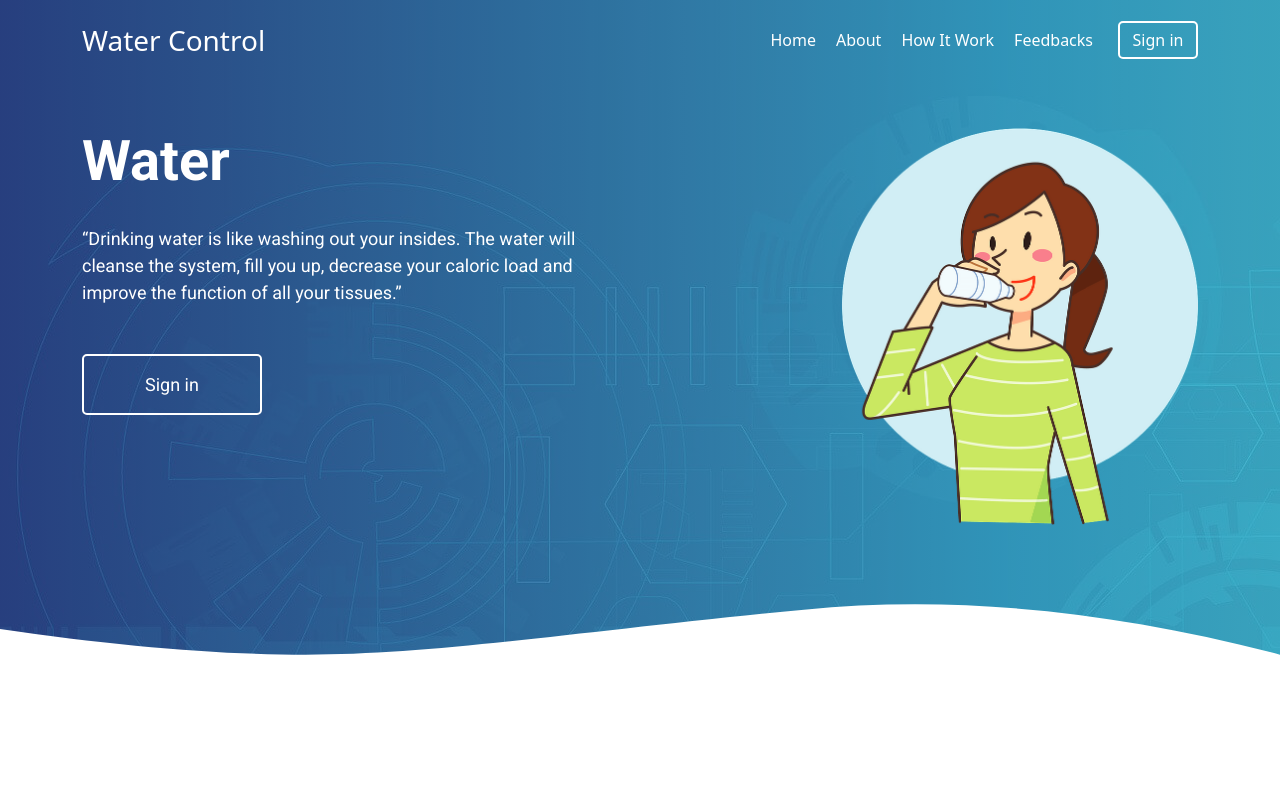
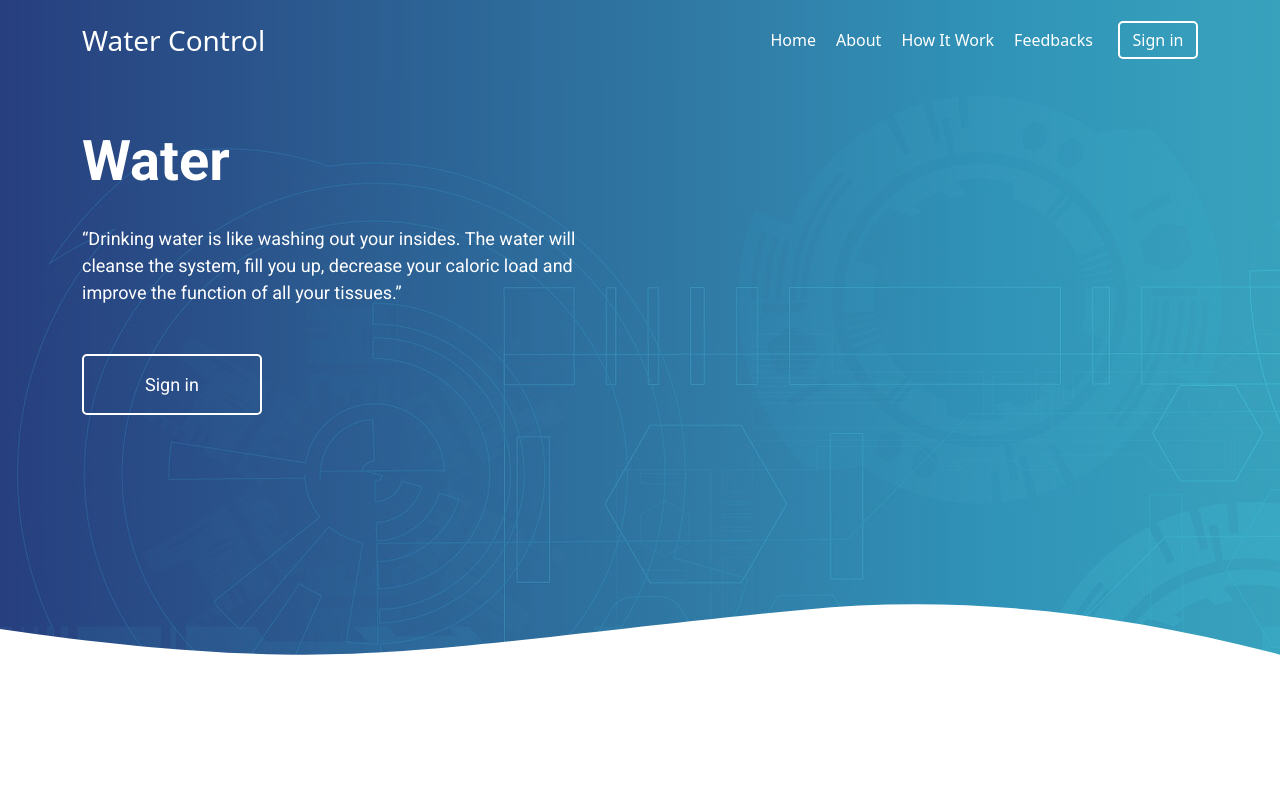
Before and after one commit to SviatLight/water-control, a React (Create React App) app: page / in a window 1280 px wide. Shown: the top 800 px of the page. Built offline with nearby package versions, Linux system fonts and the light colour scheme; no server answers.

Commit message:
changed landing photo

```diff
--- a/src/components/Header/Header.jsx
+++ b/src/components/Header/Header.jsx
@@ -42,7 +42,8 @@
         <div className="row align-items-center">
           <div className="col-12 hero-text-image">
             <div className="row">
-              <div className="col-lg-8 text-center text-lg-start">
+              <div className="col-lg-8 col-md-7 text-center text-lg-start">
+                <div className={style.headerDesc}>
                   <h1 data-aos="fade-right">Water</h1>
                   <p
                     className={style.description}
@@ -84,7 +85,8 @@
                     )}
                   </p>
                 </div>
-              <div className="col-lg-4 iphone-wrap">
+              </div>
+              <div className="col-lg-4 col-md-5 iphone-wrap">
                 <img
                   src={waterIcn}
                   className={style.waterIcn}
--- a/src/components/Header/Header.module.css
+++ b/src/components/Header/Header.module.css
@@ -1,5 +1,40 @@
 .waterIcn {
-  max-width: 100%;
+  max-width: 60%;
+  position: relative;
+  top: 0;
+  right: 0;
+  text-align: center;
+  animation: waterIcn 2s;
+}
+
+@keyframes waterIcn {
+  0% {
+    opacity: 0;
+    right: 150px;
+  }
+  25% {
+    opacity: 0;
+  }
+  100% {
+    opacity: 1;
+  }
+}
+
+.headerDesc {
+  position: relative;
+  top: 0;
+  right: 0;
+  animation: headerDesc 2s;
+}
+
+@keyframes headerDesc {
+  0% {
+    opacity: 0;
+    right: 150px;
+  }
+  100% {
+    opacity: 1;
+  }
 }
 
 .description {
@@ -87,3 +122,9 @@
     margin-top: 40px;
   }
 }
+
+@media screen and (max-width: 768px) {
+  .waterIcn {
+    display: none;
+  }
+}
--- a/src/components/HistoryWater/History.jsx
+++ b/src/components/HistoryWater/History.jsx
@@ -2,11 +2,12 @@
 import Title from "../Base/Title/Title";
 import Button from "../Base/Button/Button";
 
-const History = ({ historyData, hideHistory }) => {
+const History = ({ historyData, hideHistory, showHistory }) => {
   const data = Object.entries(historyData).reverse();
   return (
     <div className={style.container}>
       <Title titleText={"History"} />
+      {showHistory ? (
         <div className={style.history}>
           {data.map(([time, ml], index) => (
             <div key={index + 1}>
@@ -16,9 +17,11 @@
             </div>
           ))}
         </div>
+      ) : null}
+
       <div className="d-grid gap-2 col-6 mx-auto">
         <Button
-          buttonText={"Hide history"}
+          buttonText={showHistory ? "Hide history" : "Show history"}
           onClick={hideHistory}
           extraClass={`btn-lg btn-block ${style.clear_history}`}
         />
--- a/src/components/app/WaterControl.jsx
+++ b/src/components/app/WaterControl.jsx
@@ -16,6 +16,7 @@
   const [dailyRate, setDailyRate] = useState(0);
   const [drunkToday, setDrunkToday] = useState(0);
   const [waterHistory, setWaterHistory] = useState({});
+  const [showHistory, setShowHistory] = useState(true);
 
   let drinkTodayPercent = Math.round((drunkToday / dailyRate) * 100);
 
@@ -45,7 +46,7 @@
   }, [dbUser]);
 
   const hideHistory = () => {
-    setWaterHistory({});
+    setShowHistory(!showHistory);
   };
 
   const updateInfo = () => {
@@ -113,7 +114,11 @@
         </div>
       </div>
       <div>
-        <History historyData={waterHistory} hideHistory={hideHistory} />
+        <History
+          historyData={waterHistory}
+          hideHistory={hideHistory}
+          showHistory={showHistory}
+        />
       </div>
     </div>
   );
```
Also changed, not shown: src/images/water.png. Lines whose indentation alone changed are shown as unchanged.
